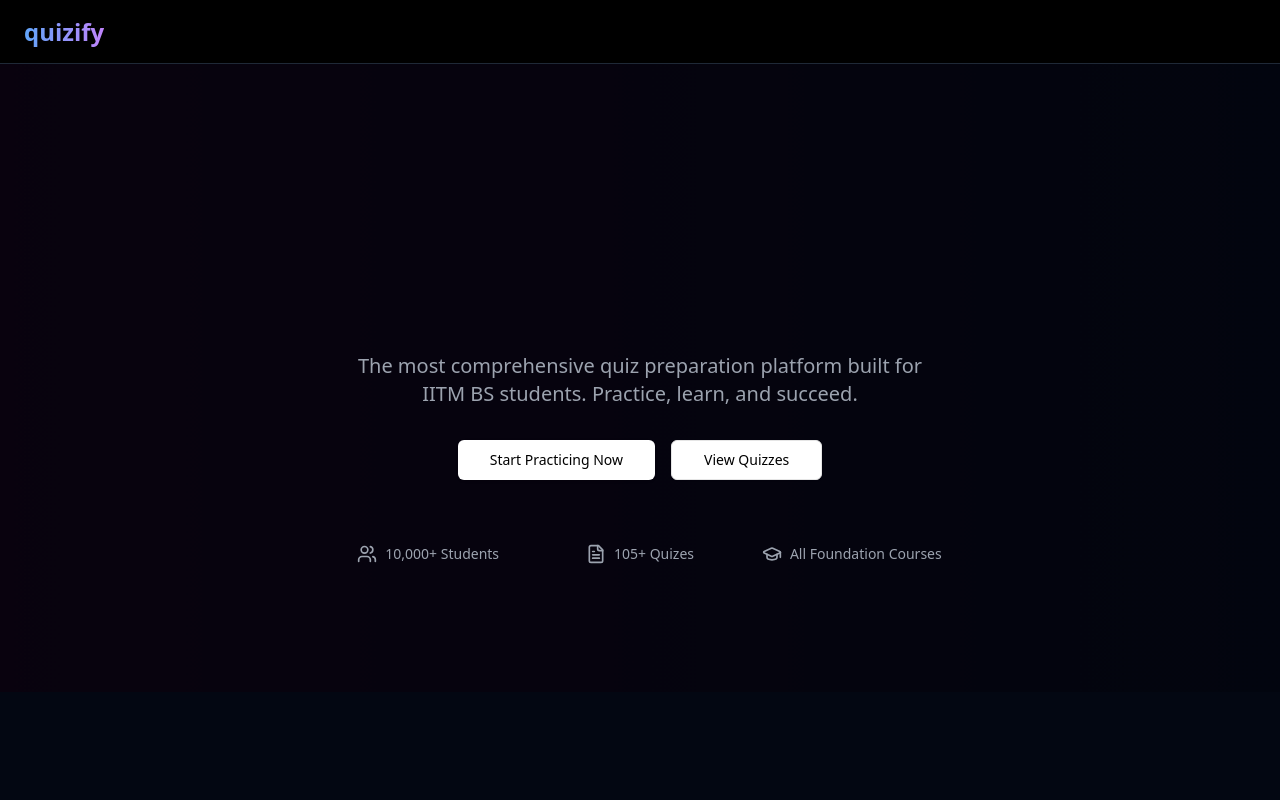
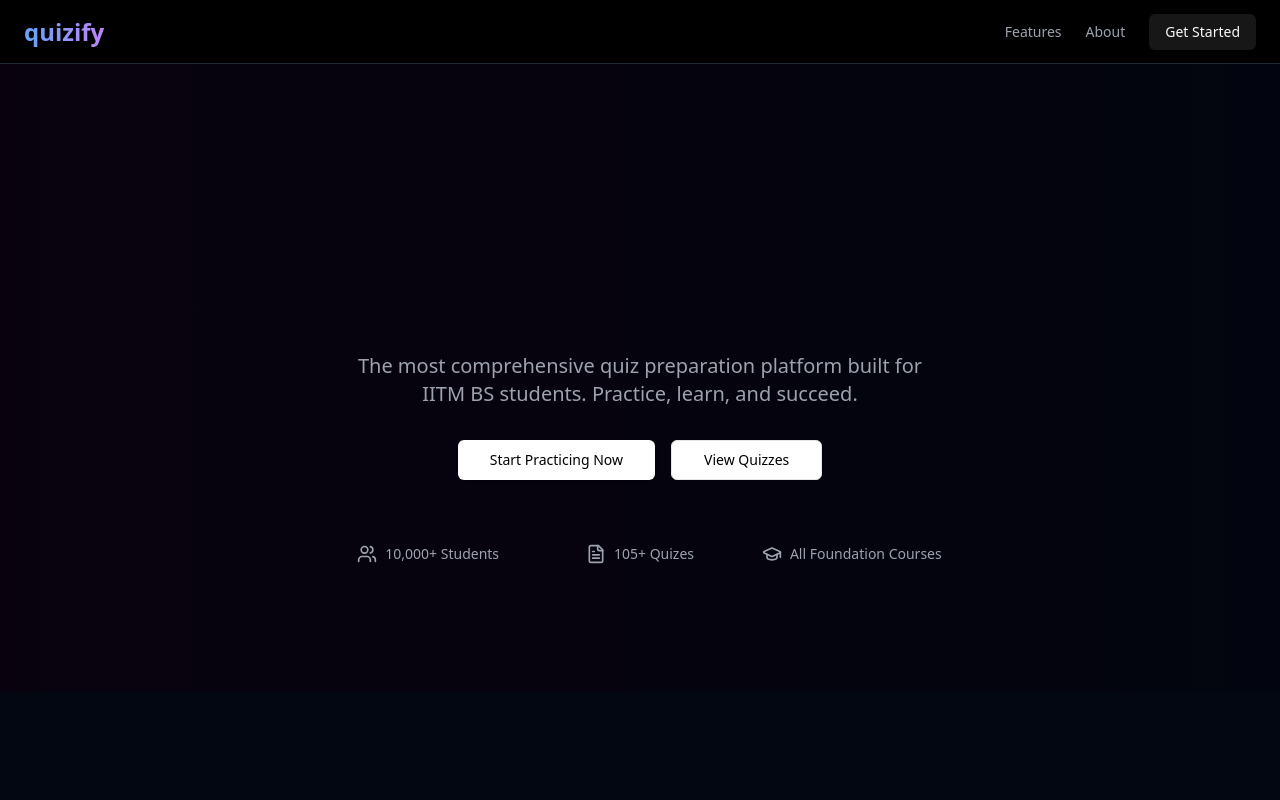
Before and after one commit to Shriyash-Jagtap/quizy, a Next.js app: page / in a window 1280 px wide. Shown: the top 800 px of the page. Built offline with nearby package versions, Linux system fonts and the light colour scheme; no server answers.

Commit message:
fixed linting

```diff
--- a/app/page.tsx
+++ b/app/page.tsx
@@ -8,7 +8,7 @@ import { Button } from "@/components/ui/button"
 import { Menu, Clock, BookOpen, BarChart3, GraduationCap, FileText, Users } from 'lucide-react'
 import PerformanceChart from '@/components/PerformanceChart' // Ensure the path is correct
 
-export default function quizifyVercelLandingPage() {
+export default function QuizifyVercelLandingPage() {
   const [isMenuOpen, setIsMenuOpen] = useState(false)
   const { scrollYProgress } = useScroll()
   const opacity = useTransform(scrollYProgress, [0, 0.5], [1, 0])
@@ -33,18 +33,18 @@ export default function quizifyVercelLandingPage() {
   </Link>
 
   {/* Desktop Navigation */}
-  {/* <nav className="hidden md:flex items-center gap-6 ml-auto">
+  <nav className="hidden md:flex items-center gap-6 ml-auto">
     <Link className="text-sm font-medium text-gray-400 hover:text-white transition-colors" href="#">Features</Link>
-    <Link className="text-sm font-medium text-gray-400 hover:text-white transition-colors" href="#">Resources</Link>
-    <Link className="text-sm font-medium text-gray-400 hover:text-white transition-colors" href="#">Pricing</Link>
-    <Button variant="ghost" className="text-gray-400">Sign In</Button>
+    <Link className="text-sm font-medium text-gray-400 hover:text-white transition-colors" href="#">About</Link>
+    {/* <Link className="text-sm font-medium text-gray-400 hover:text-white transition-colors" href="#">Pricing</Link>
+    <Button variant="ghost" className="text-gray-400">Sign In</Button> */}
     <Button>Get Started</Button>
-  </nav> */}
+  </nav>
 
   {/* Mobile Menu Button */}
-  {/* <Button variant="ghost" size="icon" className="md:hidden" onClick={() => setIsMenuOpen(!isMenuOpen)}>
+  <Button variant="ghost" size="icon" className="md:hidden" onClick={() => setIsMenuOpen(!isMenuOpen)}>
     <Menu className="h-6 w-6" />
-  </Button> */}
+  </Button>
 </header>
 
 
--- a/app/subjects/[id]/page.tsx
+++ b/app/subjects/[id]/page.tsx
@@ -75,17 +75,17 @@ export default function SubjectPage() {
 
   {/* Desktop Navigation */}
   <nav className="hidden md:flex items-center gap-6 ml-auto">
-    {/* <Link className="text-sm font-medium text-gray-400 hover:text-white transition-colors" href="#">Features</Link>
-    <Link className="text-sm font-medium text-gray-400 hover:text-white transition-colors" href="#">Resources</Link>
-    <Link className="text-sm font-medium text-gray-400 hover:text-white transition-colors" href="#">Pricing</Link>
-    <Button variant="ghost" className="text-gray-400">Sign In</Button>
-    <Button>Get Started</Button> */}
+    <Link className="text-sm font-medium text-gray-400 hover:text-white transition-colors" href="#">Features</Link>
+    <Link className="text-sm font-medium text-gray-400 hover:text-white transition-colors" href="#">About</Link>
+    {/* <Link className="text-sm font-medium text-gray-400 hover:text-white transition-colors" href="#">Pricing</Link>
+    <Button variant="ghost" className="text-gray-400">Sign In</Button> */}
+    <Button>Get Started</Button>
   </nav>
 
   {/* Mobile Menu Button */}
-  {/* <Button variant="ghost" size="icon" className="md:hidden" onClick={() => setIsMenuOpen(!isMenuOpen)}>
+  <Button variant="ghost" size="icon" className="md:hidden" onClick={() => setIsMenuOpen(!isMenuOpen)}>
     <Menu className="h-6 w-6" />
-  </Button> */}
+  </Button>
 </header>
 {/* Mobile Menu */}
 <AnimatePresence>
--- a/app/subjects/page.tsx
+++ b/app/subjects/page.tsx
@@ -129,18 +129,18 @@ export default function QuizzesPage() {
   </Link>
 
   {/* Desktop Navigation */}
-  {/* <nav className="hidden md:flex items-center gap-6 ml-auto">
+  <nav className="hidden md:flex items-center gap-6 ml-auto">
     <Link className="text-sm font-medium text-gray-400 hover:text-white transition-colors" href="#">Features</Link>
-    <Link className="text-sm font-medium text-gray-400 hover:text-white transition-colors" href="#">Resources</Link>
-    <Link className="text-sm font-medium text-gray-400 hover:text-white transition-colors" href="#">Pricing</Link>
-    <Button variant="ghost" className="text-gray-400">Sign In</Button>
+    <Link className="text-sm font-medium text-gray-400 hover:text-white transition-colors" href="#">About</Link>
+    {/* <Link className="text-sm font-medium text-gray-400 hover:text-white transition-colors" href="#">Pricing</Link>
+    <Button variant="ghost" className="text-gray-400">Sign In</Button> */}
     <Button>Get Started</Button>
-  </nav> */}
+  </nav>
 
   {/* Mobile Menu Button */}
-  {/* <Button variant="ghost" size="icon" className="md:hidden" onClick={() => setIsMenuOpen(!isMenuOpen)}>
+  <Button variant="ghost" size="icon" className="md:hidden" onClick={() => setIsMenuOpen(!isMenuOpen)}>
     <Menu className="h-6 w-6" />
-  </Button> */}
+  </Button>
 </header>
 {/* Mobile Menu */}
 <AnimatePresence>
```
